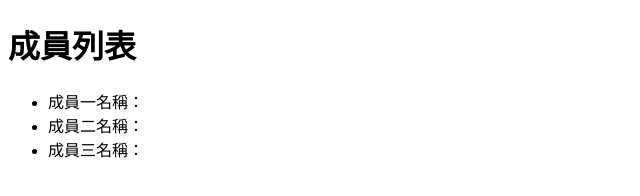
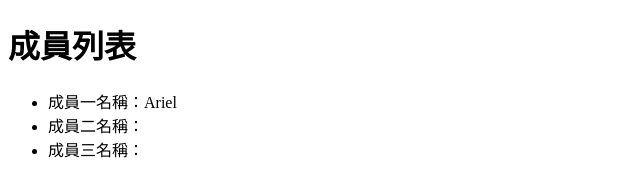
Before and after one commit to Ariel0508/test0819, a plain HTML site: page index.html in a window 1280 px wide. Shown: the full height of the page, 0-640 px from the left. Drawn offline with Linux system fonts and the light colour scheme.

Commit message:
新增成員一名字

```diff
--- a/index.html
+++ b/index.html
@@ -8,7 +8,7 @@
 <body>
     <h1>成員列表</h1>
     <ul>
-        <li>成員一名稱：</li>
+        <li>成員一名稱：Ariel</li>
         <li>成員二名稱：</li>
         <li>成員三名稱：</li>
     </ul>
```
